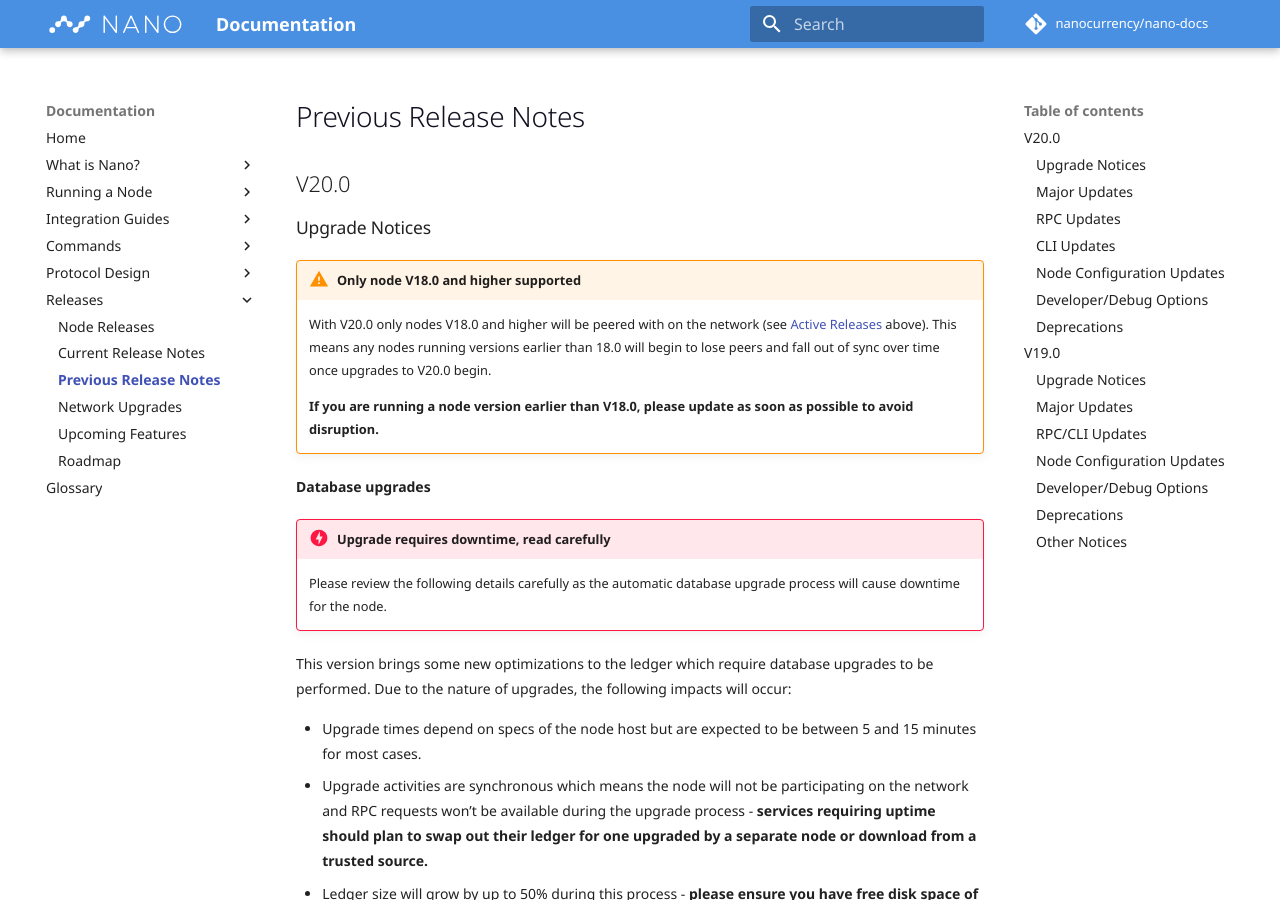
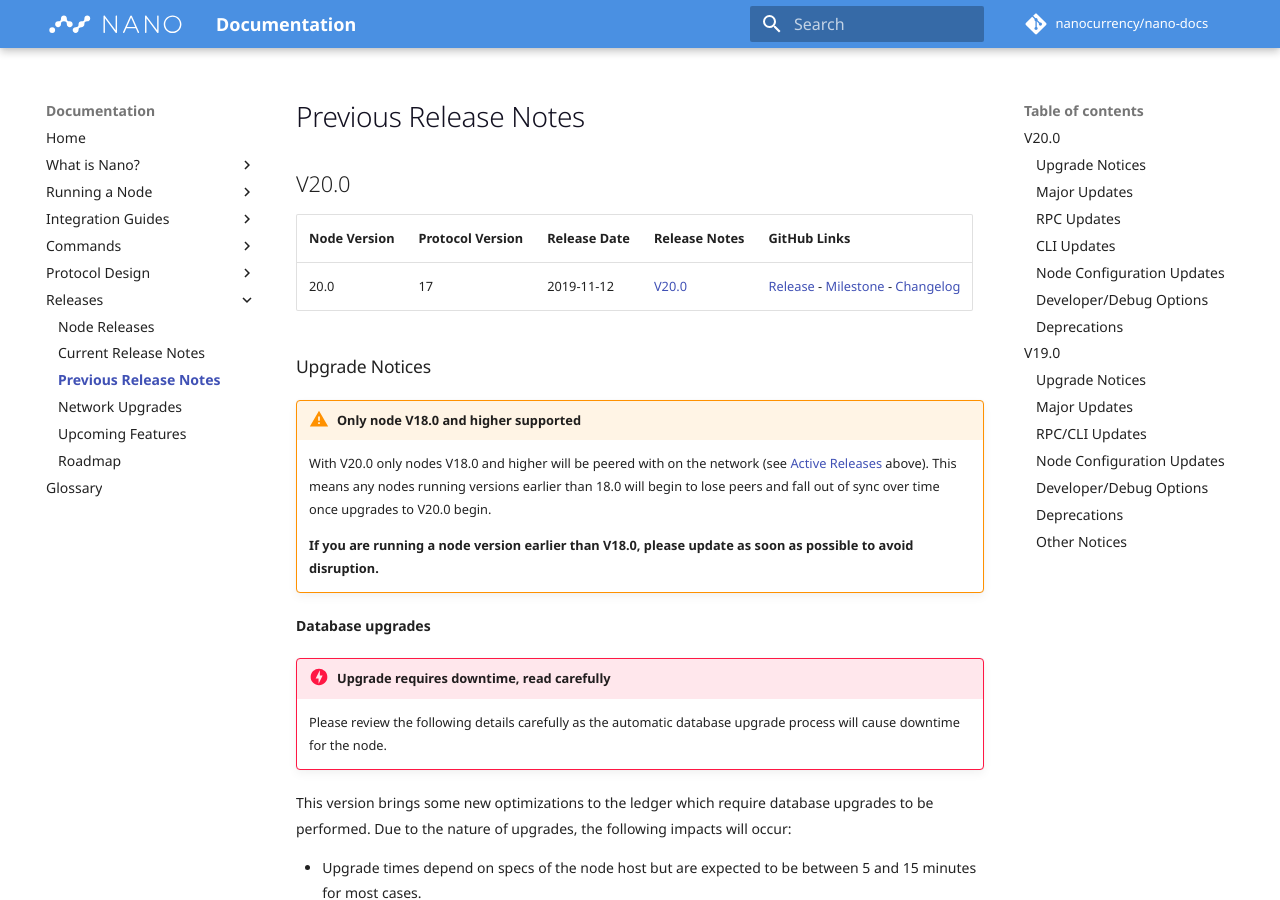
Before and after one commit to nanocurrency/nano-docs, an MkDocs documentation site: the page built from docs/releases/previous-release-notes.md, in a window 1280 px wide and 900 px high. Built offline with MkDocs 1.6.1 and Material for MkDocs 9.7.7, drawn with Linux system fonts in a browser that asks for light colours; comment, search, counter and statistics services are not loaded; some of the changed text lies outside the part shown.

Commit message:
Add release details for v19 and v20 under previous release notes headers

```diff
--- a/docs/releases/previous-release-notes.md
+++ b/docs/releases/previous-release-notes.md
@@ -2,6 +2,8 @@
 description: A collection of release notes for older Nano node releases including upgrade notices, major features, API changes and more
 
 ## V20.0
+
+--8<-- "release-details-v20-0.md"
 
 ### Upgrade Notices
 
@@ -136,6 +138,8 @@
 
 ## V19.0
 
+--8<-- "release-details-v19-0.md"
+
 ### Upgrade Notices
 
 **Version Limits**
--- /dev/null
+++ b/docs/snippets/release-details-v19-0.md
@@ -0,0 +1,3 @@
+| Node Version | Protocol Version | Release Date | Release Notes | GitHub Links |
+|              |                  |              |               | 					|
+| 19.0 | 17 | 2019-07-11 | [V19.0](/releases/previous-release-notes/#v190) | [Release](https://github.com/nanocurrency/nano-node/releases/tag/V19.0) - [Milestone](https://github.com/nanocurrency/nano-node/milestone/9) - [Changelog](https://github.com/nanocurrency/nano-node/compare/V18.0...V19.0) |
--- /dev/null
+++ b/docs/snippets/release-details-v20-0.md
@@ -0,0 +1,3 @@
+| Node Version | Protocol Version | Release Date | Release Notes | GitHub Links |
+|              |                  |              |               | 					|
+| 20.0         | 17               | 2019-11-12          | [V20.0](/releases/previous-release-notes/#v200) | [Release](https://github.com/nanocurrency/nano-node/releases/tag/V20.0) - [Milestone](https://github.com/nanocurrency/nano-node/milestone/10) - [Changelog](https://github.com/nanocurrency/nano-node/compare/V19.0...V20.0) |
```
